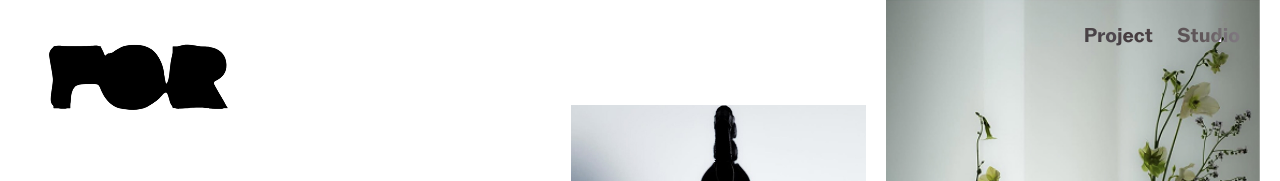
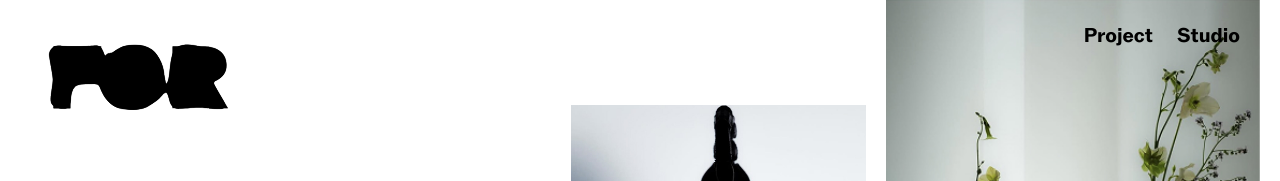
Before and after one commit to fshwanjun/SCHEME.Forgroup, a Next.js app: page / in a window 1280 px wide. Shown: the top 181 px of the page. Built offline with nearby package versions, Linux system fonts and the light colour scheme.

Commit message:
#1 블렌드 임시제거

```diff
--- a/src/components/Header.tsx
+++ b/src/components/Header.tsx
@@ -35,9 +35,9 @@ export default function Header() {
     };
   }, [isProjectSlug]);
 
-  const baseTextClass = 'text-white';
+  const baseTextClass = 'text-black';
   const blendClass =
-    'mix-blend-exclusion supports-[mix-blend-mode:mix-blend-exclusion]:mix-blend-exclusion supports-[mix-blend-mode:exclusion]:text-white';
+    'mix-blend-exclusion supports-[mix-blend-mode:mix-blend-exclusion]:mix-blend-exclusion supports-[mix-blend-mode:exclusion]:text-black';
   const layoutClass = 'mx-auto px-(--x-padding) pt-6 flex items-start justify-between';
   const [logoPlayNonce, setLogoPlayNonce] = useState(0);
 
@@ -49,7 +49,7 @@ export default function Header() {
 
   return (
     <>
-    <header className={`fixed w-full top-0 z-100 h-(--header-height) isolate mix-blend-exclusion`}>
+      <header className={`fixed w-full top-0 z-100 h-(--header-height) isolate`}>
         <div className="relative w-full">
           <div className={`${layoutClass} relative z-10 ${blendClass} ${baseTextClass}`}>
             <Link
@@ -67,7 +67,8 @@ export default function Header() {
                 const active = pathname === href || (href !== '/' && pathname.startsWith(href));
                 return (
                   <Link key={href} href={href} aria-current={active ? 'page' : undefined}>
-                  <h4 className={`text-[20px] font-bold transition-colors duration-300 ${blendClass} ${baseTextClass}`}>
+                    <h4
+                      className={`text-[20px] font-bold transition-colors duration-300 ${blendClass} ${baseTextClass}`}>
                       {label}
                     </h4>
                   </Link>
@@ -75,11 +76,10 @@ export default function Header() {
               })}
             </nav>
           </div>
-
         </div>
       </header>
 
-    <div className={`fixed w-full top-0 z-0 h-(--header-height) isolate text-white`}>
+      {/* <div className={`fixed w-full top-0 z-0 h-(--header-height) isolate text-white`}>
       <div
           className={`${layoutClass} absolute inset-0 text-white pointer-events-none select-none`}
           aria-hidden>
@@ -99,7 +99,7 @@ export default function Header() {
             ))}
           </nav>
       </div>
-    </div>
+    </div> */}
     </>
   );
 }
```
Lines whose indentation alone changed are shown as unchanged.
